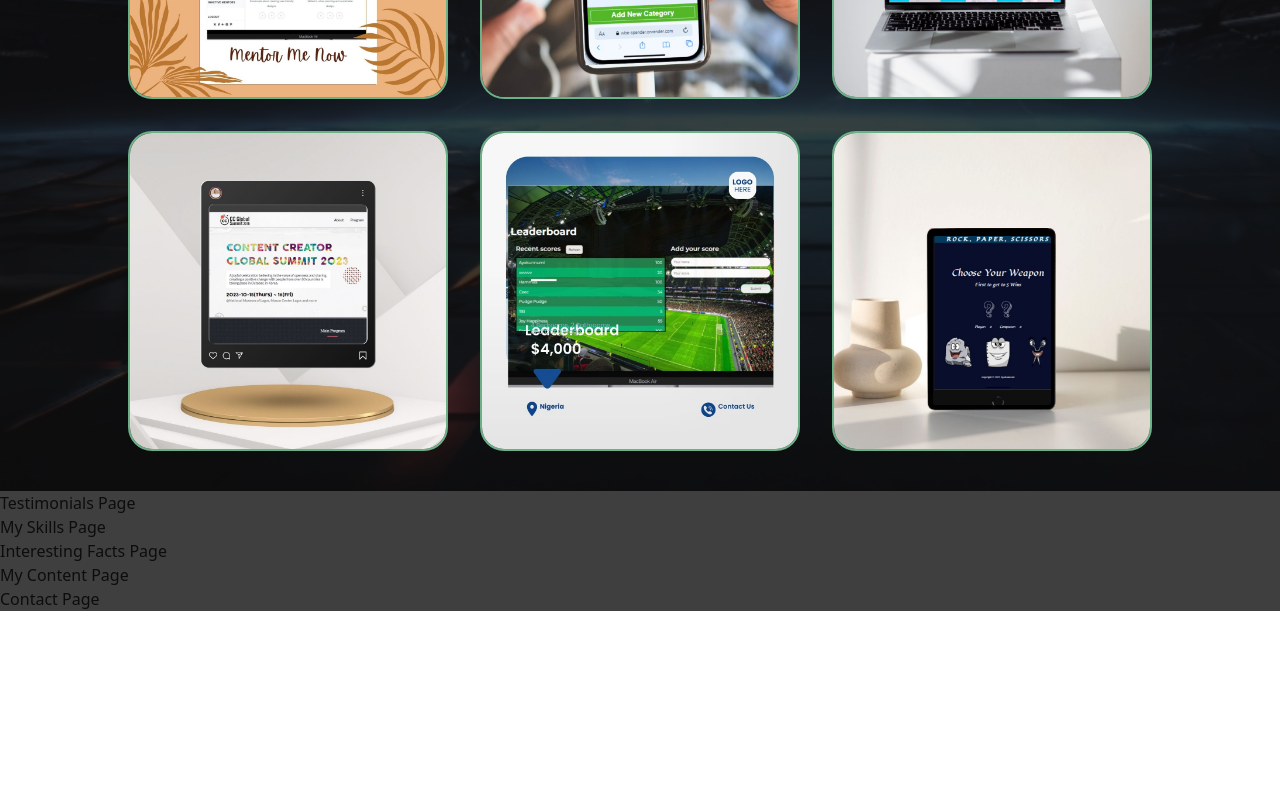
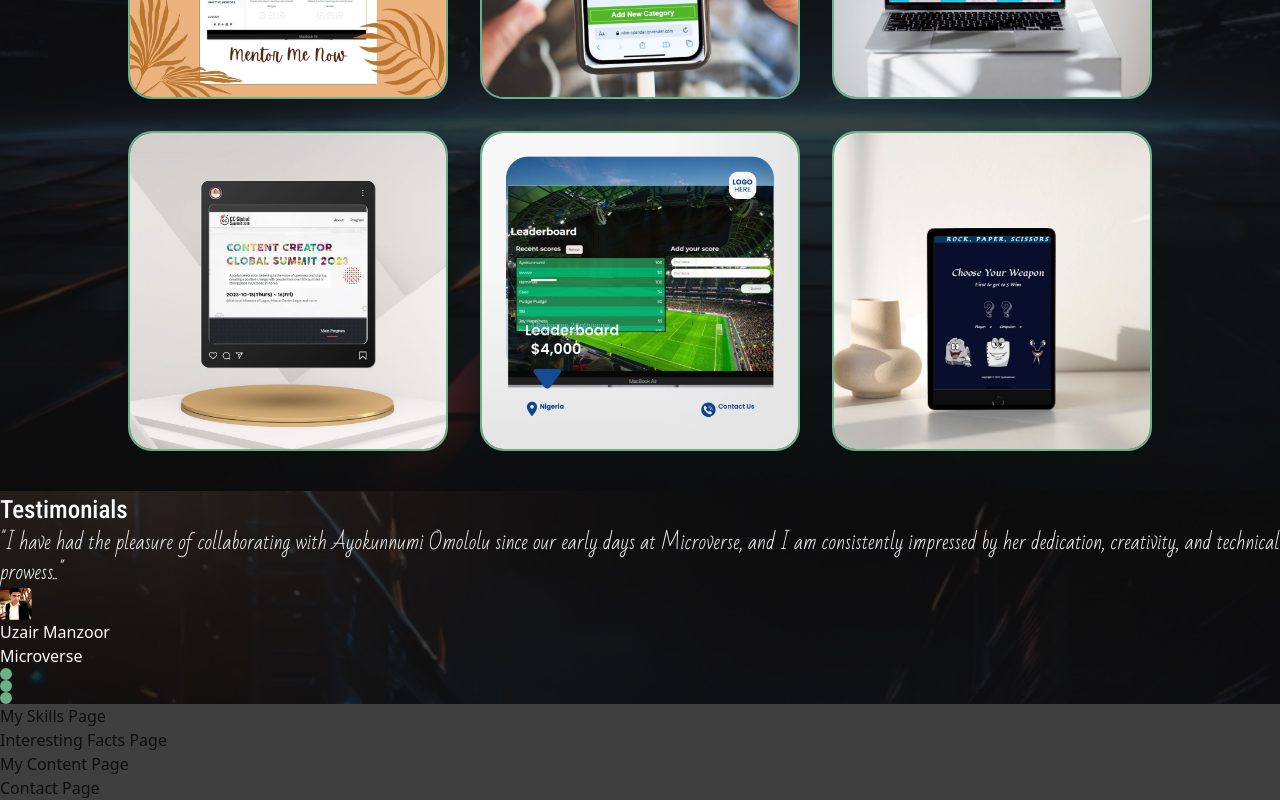
Before and after one commit to Ayokunnumi1/ayokunnumi-portfolio, a JavaScript app: page / in a window 1280 px wide. Shown: the part 1928-2728 px from the top of the page. Before the commit the page ends 2539 px from the top, so only its background shows below. Built offline with nearby package versions, Linux system fonts and the light colour scheme; the HTML template or start-up script is replaced by a standard one.

Commit message:
Add testimonial component & styling

```diff
--- a/src/app.css
+++ b/src/app.css
@@ -78,19 +78,31 @@
   font-size: 35px;
   font-weight: 100;
   text-align: center;
-  color: rgb(203 213 225 / var(--tw-text-opacity));
+  color: rgba(236, 236, 236, 1);
+  /* color: rgb(203 213 225 / var(--tw-text-opacity)); */
 }
 
-.about-me-heading {
+.testimonial-text{
+  font-family: "Bad Script", sans-serif;
+  font-size: 20px;
+  color: rgba(236, 236, 236, 1);
+}
+
+.about-me-heading,
+.testimonials {
   font-family: "Roboto Condensed", sans-serif;
   font-size: 25px;
   font-weight: 500;
+  --tw-text-opacity: 1;
+  color: rgb(255 255 255 / var(--tw-text-opacity));
 }
 
 .portfolio-text {
   font-family: "Roboto Condensed", sans-serif;
   font-size: 16px;
   font-weight: 400;
+  --tw-text-opacity: 1;
+  color: rgb(255 255 255 / var(--tw-text-opacity));
 }
 
 @media screen and (min-width: 1280px) {
--- a/src/component/Testimonials.js
+++ b/src/component/Testimonials.js
@@ -1,5 +1,28 @@
+import Testimonial from "../assets/images/testimonial.png";
+
 const Testimonials = () => {
-  return <section>Testimonials Page</section>;
+  return (
+    <section className="bg-home-pg-bg-image bg-no-repeat bg-cover text-white w-full overlayy">
+      <div className="relative z-10">
+        <h3 className="testimonials">Testimonials</h3>
+        <p className="testimonial-text">
+          "I have had the pleasure of collaborating with Ayokunnumi Omololu
+          since our early days at Microverse, and I am consistently impressed by
+          her dedication, creativity, and technical prowess.."
+        </p>
+        <div>
+          <div>
+            <img className="w-8 h-8 rounded" src={Testimonial} alt="testimonials" />
+            <h3>Uzair Manzoor</h3>
+            <p>Microverse</p>
+          </div>
+          <div className="w-3 h-3 rounded-full border-2 border-custom-green bg-custom-green "></div>
+          <div className="w-3 h-3 rounded-full border-2 border-custom-green bg-custom-green "></div>
+          <div className="w-3 h-3 rounded-full border-2 border-custom-green bg-custom-green "></div>
+        </div>
+      </div>
+    </section>
+  );
 };
 
 export default Testimonials;
```
